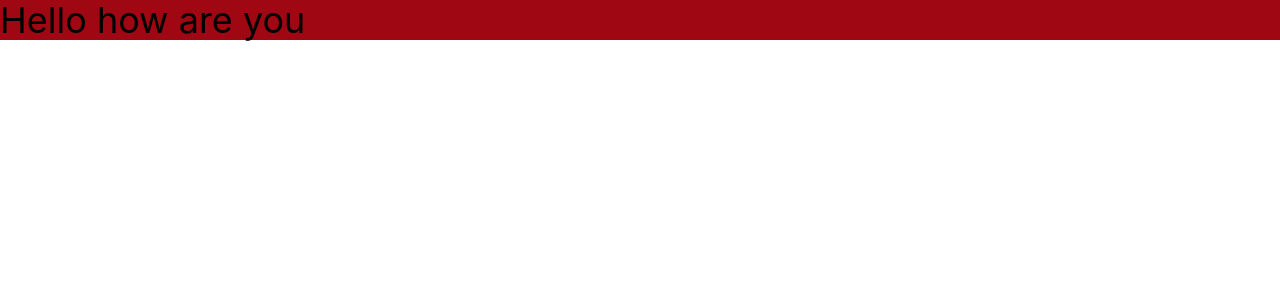
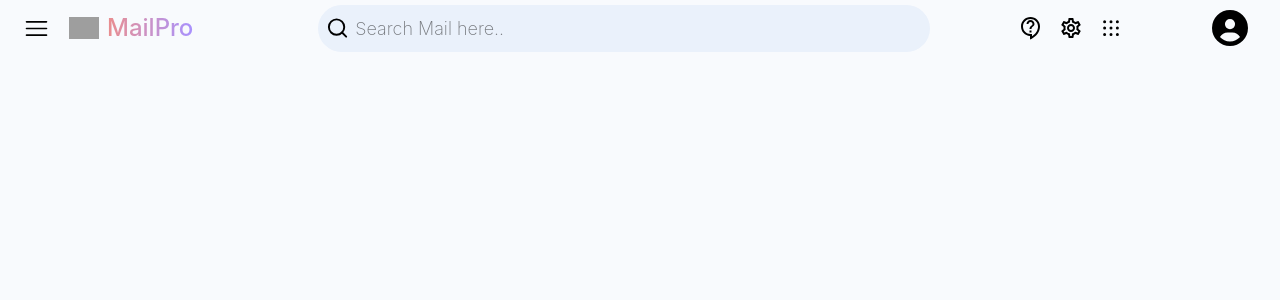
Before and after one commit to Sintu4613S/mailMeR, a React (Vite) app in the folder mailHub/: page / in a window 1280 px wide. Shown: the top 300 px of the page. Built offline with nearby package versions, Linux system fonts and the light colour scheme; grey boxes are pictures that could not be loaded; a web font is replaced by a local one.

Commit message:
impor t the navbar

```diff
--- a/mailHub/src/App.jsx
+++ b/mailHub/src/App.jsx
@@ -1,13 +1,13 @@
 
 import './App.css'
+import Navbar from './components/Navbar'
 
 function App() {
 
-
   return (
-    <>
-      <h1 className='bg-red-800 text-4xl'>Hello how are you</h1>
-    </>
+    <div className=' min-h-screen min-w-screen overflow-hidden bg-[#F8FAFD]'>
+    <Navbar/>
+    </div>
   )
 }
 
```
